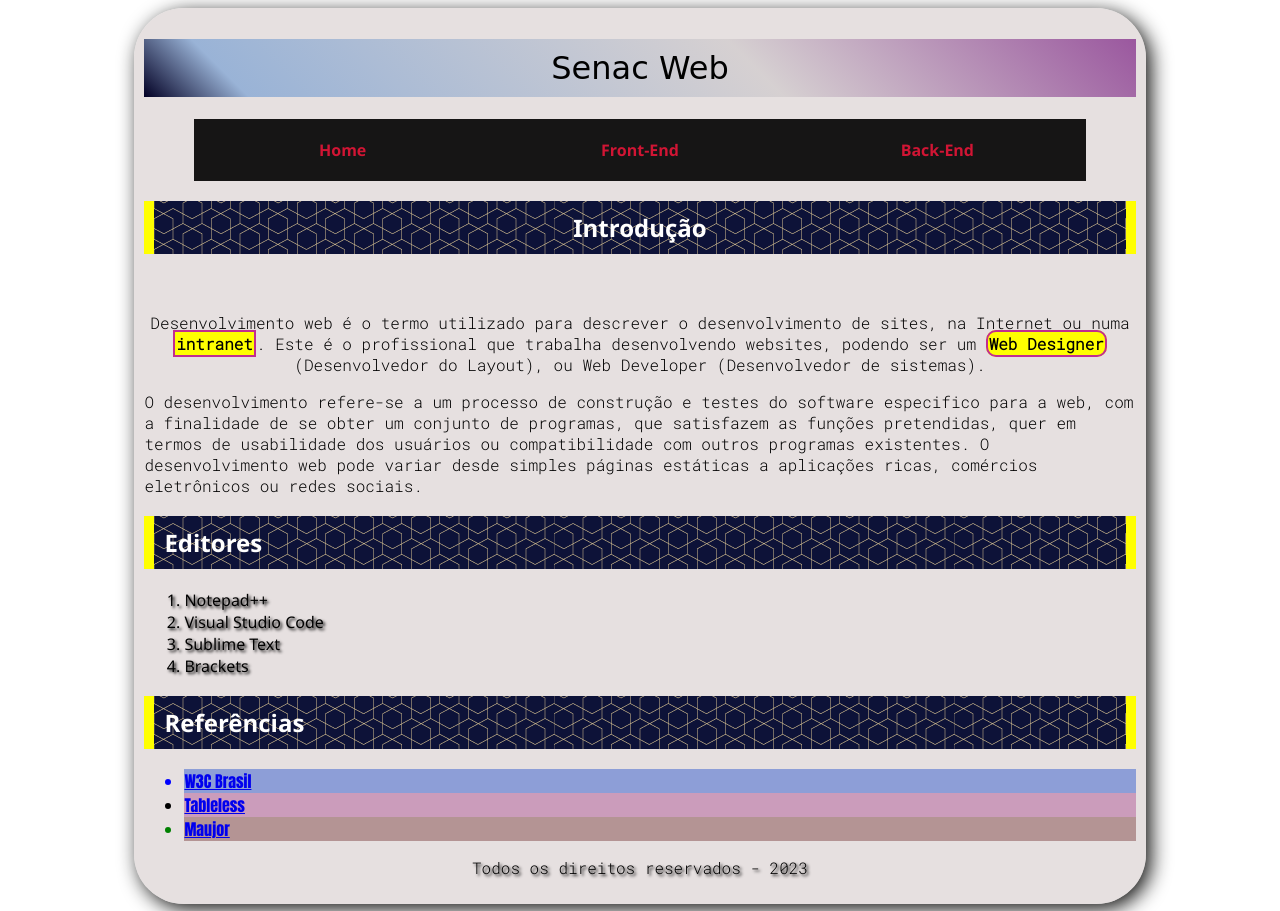
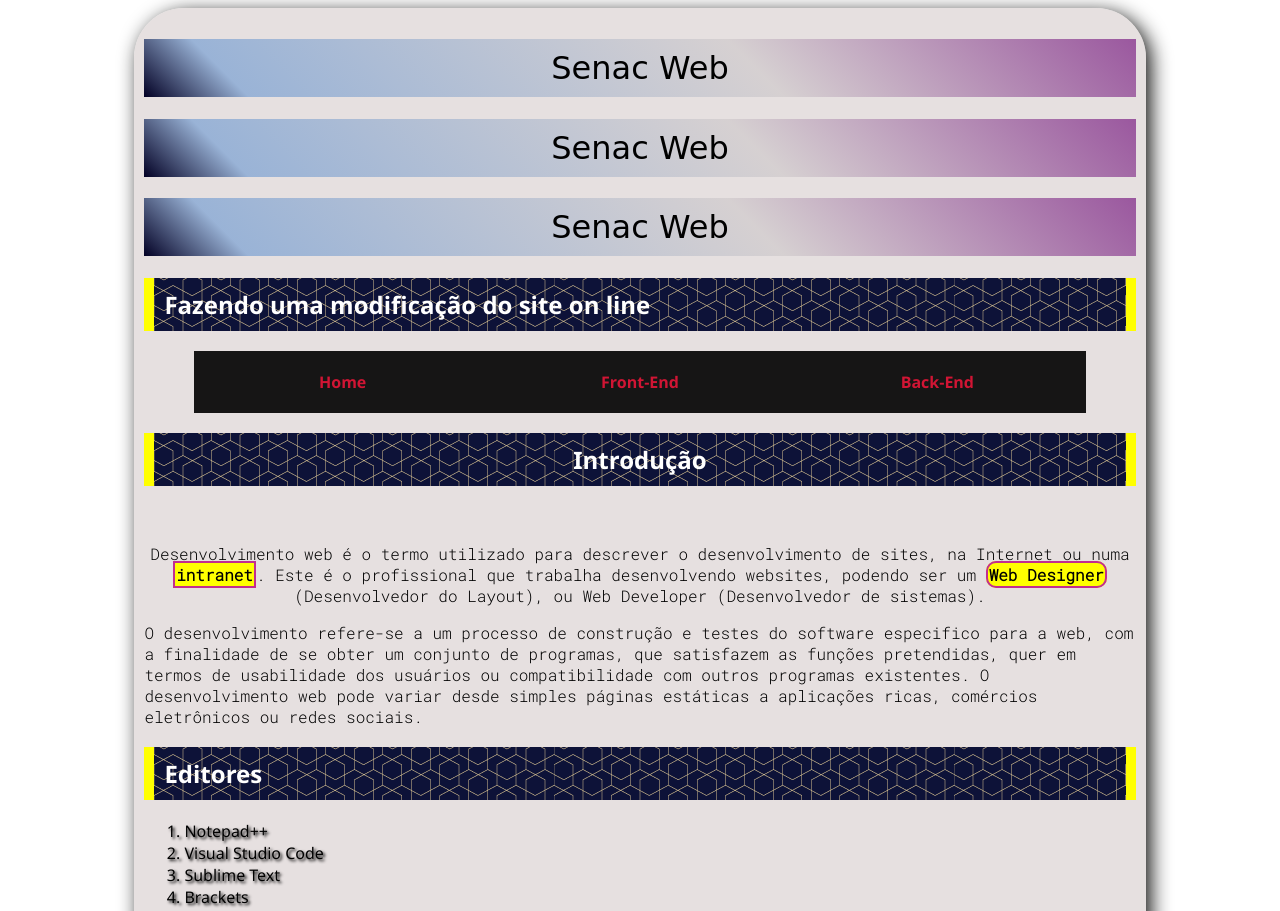
Before and after one commit to VitorGGama/mini-site-, a plain HTML site: page index.html in a window 1280 px wide. Shown: the top 911 px of the page. Drawn offline with Linux system fonts and the light colour scheme.

Commit message:
Update index.html/modificado

```diff
--- a/index.html
+++ b/index.html
@@ -12,6 +12,13 @@
 
 
 	<h1>Senac Web</h1>
+	    <h1>Senac Web</h1>
+	    <h1>Senac Web</h1>
+
+	    <h2>Fazendo uma modificação do site on line</h2>
+
+
+
 
     <nav><a href="index.html">Home</a><a href="front-end.html">Front-End</a><a href="back-end.html">Back-End</a></nav>
 
```
